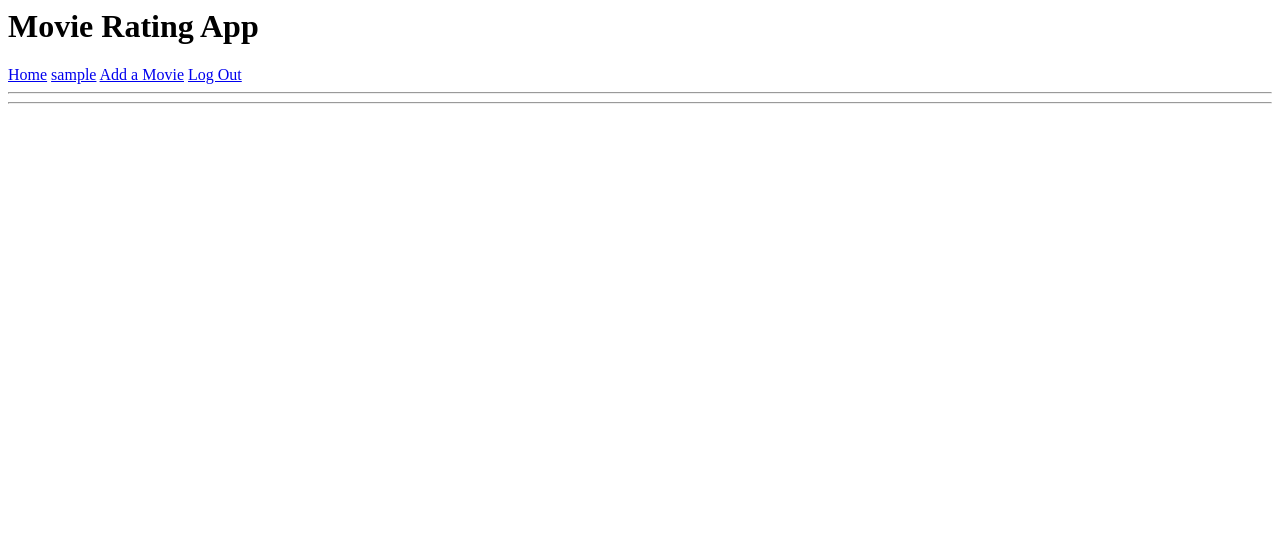
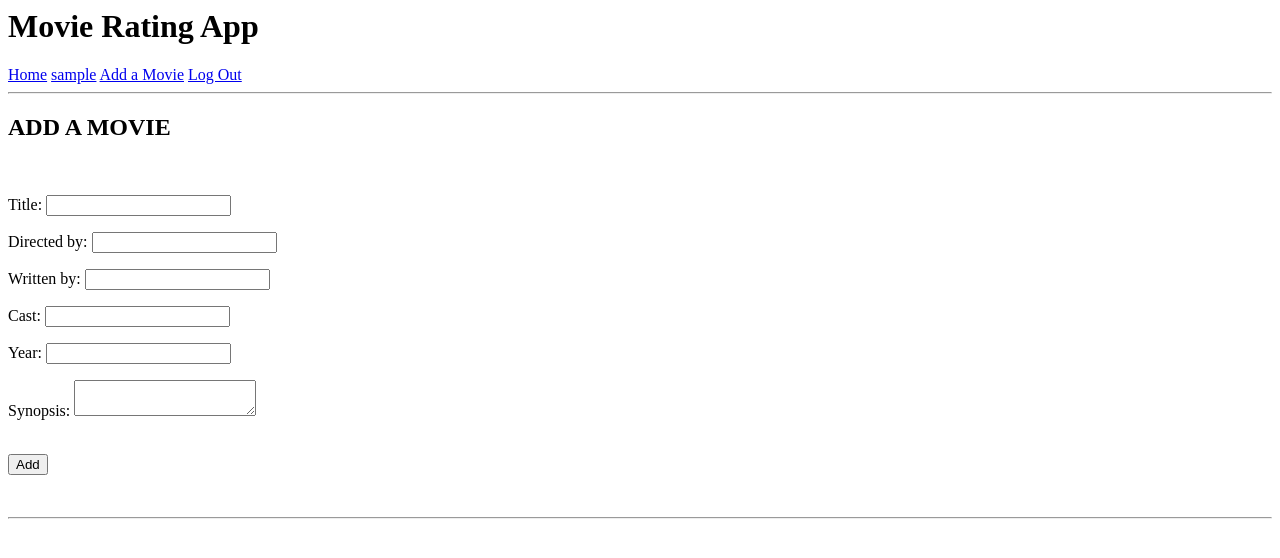
Before and after one commit to henna-h/movie-rating-app, a Flask app: page /add-movie in a window 1280 px wide. Shown: the top 558 px of the page. Run offline with Flask 2, Linux system fonts and the light colour scheme; the visitor is signed in with stand-in values (Sample User, id 1).

Commit message:
added cast to movie form

```diff
--- a/app.py
+++ b/app.py
@@ -141,12 +141,13 @@ def add_movie():
     name = request.form["name"]
     director = request.form["director"]
     screenwriter = request.form["screenwriter"]
+    cast_members = request.form["cast"]
     year = request.form["year"]
     description = request.form["description"]
     user_id = session["id"]
 
-    sql = "INSERT INTO movies (name, director, screenwriter, year, description, user_id) VALUES (:name, :director, :screenwriter, :year, :description, :user_id)"
-    db.session.execute(sql, {"name":name, "director":director, "screenwriter":screenwriter, "year":year, "description":description, "user_id":user_id})
+    sql = "INSERT INTO movies (name, director, screenwriter, cast_members, year, description, user_id) VALUES (:name, :director, :screenwriter, :cast_members, :year, :description, :user_id)"
+    db.session.execute(sql, {"name":name, "director":director, "screenwriter":screenwriter, "cast_members":cast_members, "year":year, "description":description, "user_id":user_id})
     db.session.commit()
 
     return redirect("/")
--- a/templates/add_movie_form.html
+++ b/templates/add_movie_form.html
@@ -1,5 +1,5 @@
 {% extends "layout.html" %}
-{% block content %}
+{% block page_content %}
 
     <h2>ADD A MOVIE</h2>
     {% include "flashed_messages.html" %}
@@ -8,6 +8,7 @@
         <p>Title: <input type="text" name="name"></p>
         <p>Directed by: <input type="text" name="director"></p>
         <p>Written by: <input type="text" name="screenwriter"></p>
+        <p>Cast: <input type="text" name="cast"></p>
         <p>Year: <input type="number" name="year"></p>
         <p>Synopsis: <textarea type="number" name="description"></textarea></p>
         <br>
--- a/templates/movie.html
+++ b/templates/movie.html
@@ -1,7 +1,7 @@
 {% extends "layout.html" %}
-{% block content %}
+{% block page_content %}
 
-    <h2>{{ movie.name }}</h2>
+    <h2>{{ movie.name }}, {{movie.year}}</h2>
     <p>Director: {{ movie.director }}</p>
     <p>Written by: {{ movie.screenwriter }}</p>
     <p>Cast: this will include a list of cast members</p>
--- a/templates/profile.html
+++ b/templates/profile.html
@@ -1,5 +1,5 @@
 {% extends "layout.html" %}
-{% block content %}
+{% block page_content %}
     <h2>{{ user.username }}</h2>
     <p>This page will include more info about the user</p>
 {% endblock %}
```
